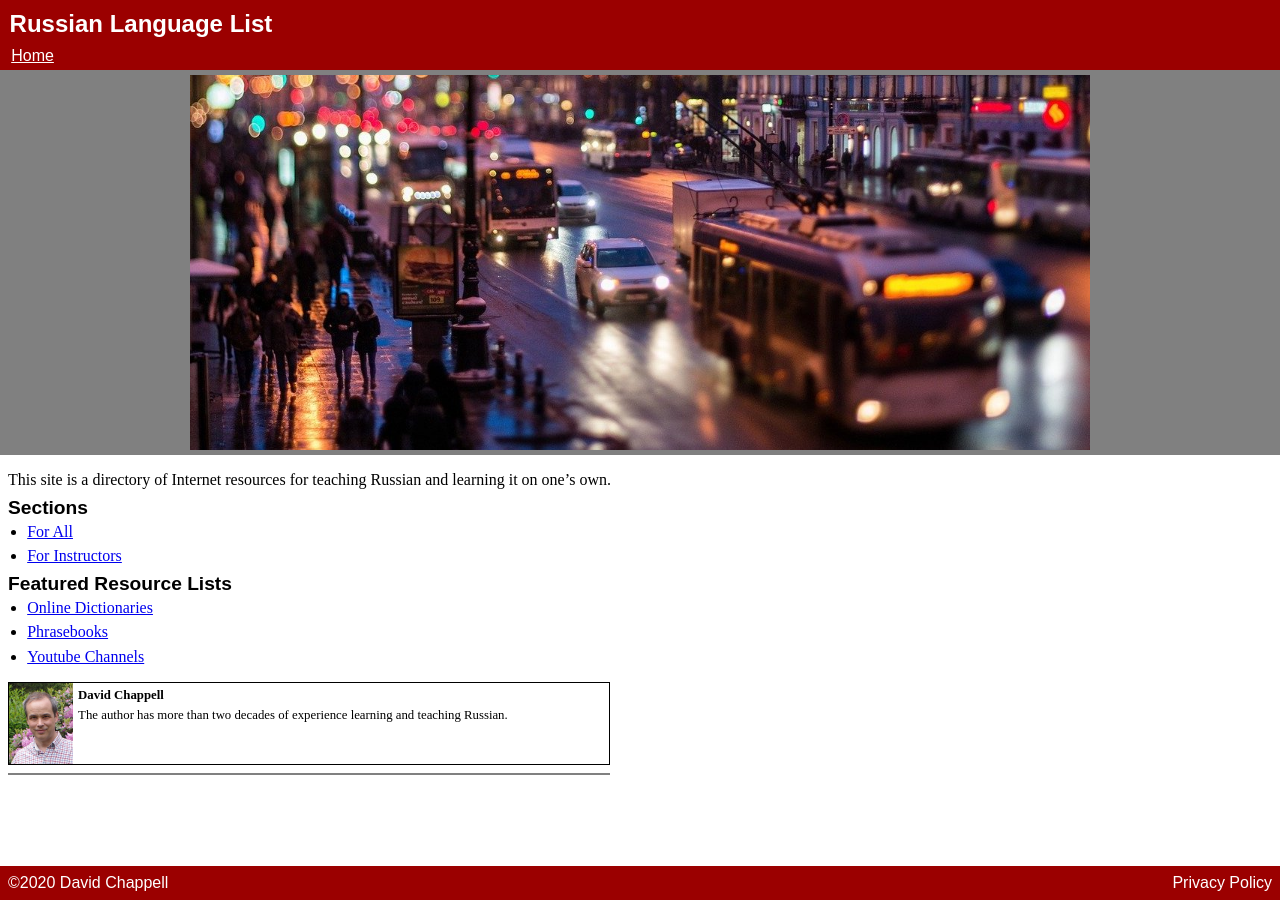
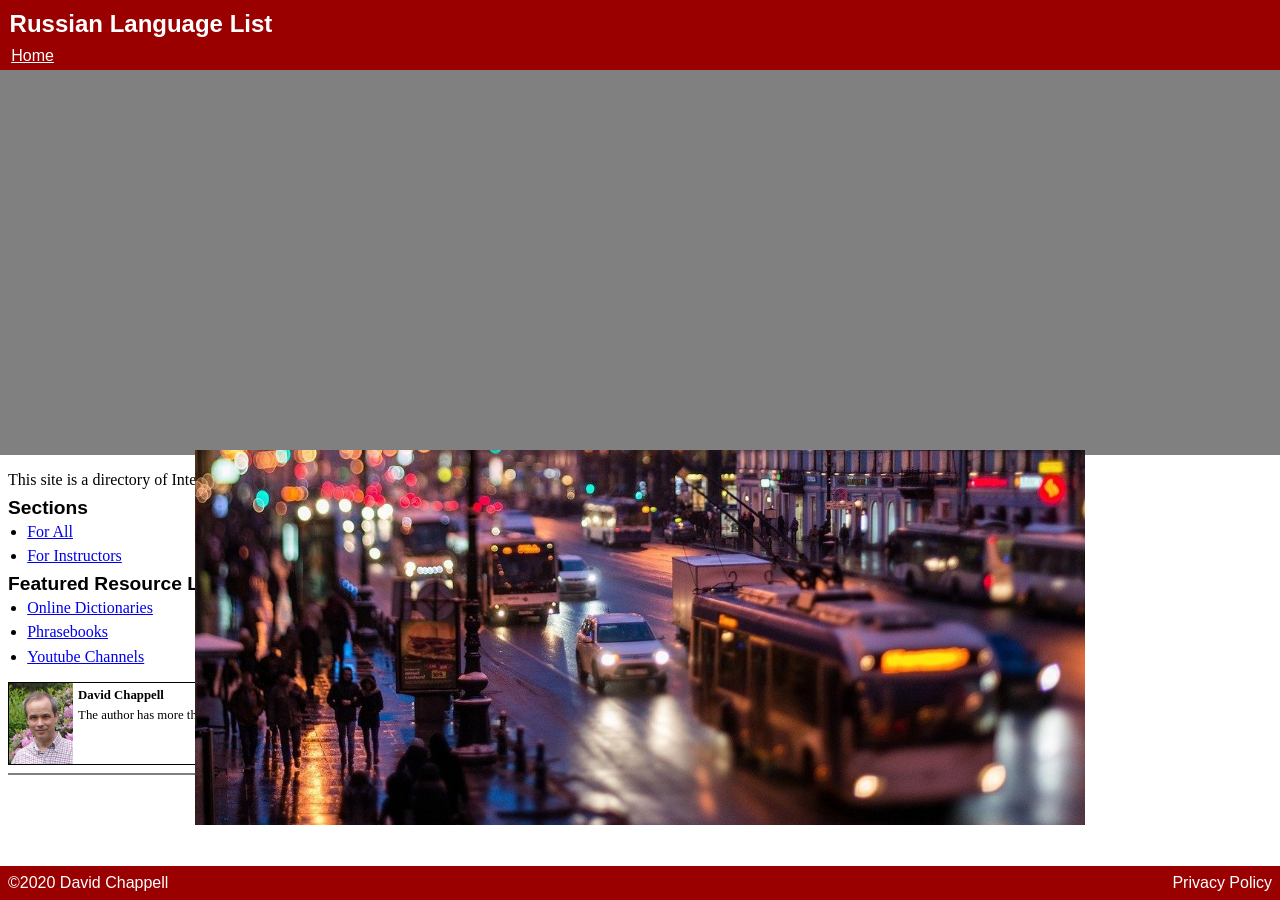
Before and after one commit to david672orford/russian-language-list, a Jekyll site: the page built from index.md, in a window 1280 px wide. Built offline with Jekyll 4.4.1, drawn with Linux system fonts in a browser that asks for light colours; our own code applies the rules of GitHub Pages for plain Markdown files.

Commit message:
formatting improvements

```diff
--- a/_layouts/default.html
+++ b/_layouts/default.html
@@ -29,7 +29,11 @@
 
 {% if page.title_img %}
 <div class="title_img">
-  <img src="{{ page.title_img }}" alt="{{ page.title_alt }}">
+  <div>
+    <div>
+      <img src="{{ page.title_img }}" alt="{{ page.title_alt }}">
+    </div>
+  </div>
 </div>
 {% endif %}
 
--- a/assets/css/style.css
+++ b/assets/css/style.css
@@ -47,13 +47,22 @@
 
 DIV.title_img {
 	background-color: #808080;
+	padding: 5px;
+	}
+DIV.title_img DIV {
+	width: calc(100% - 10px);
+	max-width: 100vh;
+	margin: 0 auto;
+	}
+DIV.title_img DIV DIV {
+	position: relative;
+	padding-top: 41.67%;
 	}
 DIV.title_img IMG {
+	position: absolute;
 	display: block;
-	margin: 0 auto;
-	padding: 5px;
-	width: calc(100% - 10px);
-	max-width: 100vh;
+	width: 100%;
+	height: 100%;
 	}
 
 /* Content */
```
